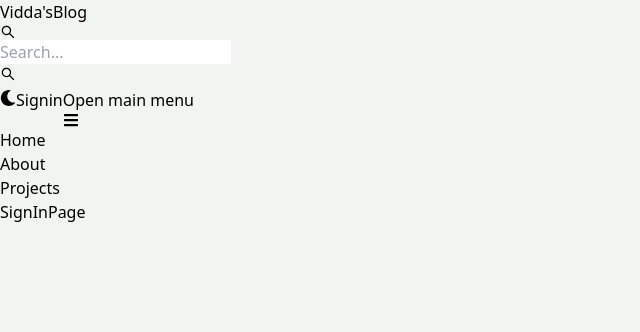
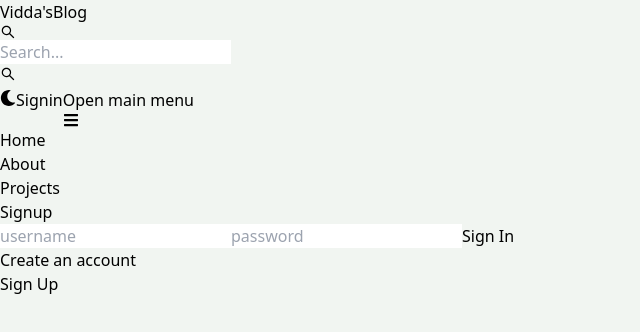
Before and after one commit to nvidda-hub/BlogApp, a React (Vite) app in the folder webapp/: page /sign-in in a window 1280 px wide. Shown: the top 332 px of the page, without its empty margins (0-640 px from the left). Built offline with nearby package versions, Linux system fonts and the light colour scheme.

Commit message:
sign in page ui

```diff
--- a/webapp/src/pages/SignIn.page.tsx
+++ b/webapp/src/pages/SignIn.page.tsx
@@ -1,6 +1,83 @@
+import axios from "axios"
+import { FormEvent, useState } from "react"
+import { Link } from "react-router-dom"
+import { Bounce, toast } from "react-toastify"
+
+interface SignInFormDataInterface {
+  username : string,
+  password : string
+}
+
 const SignInPage = () => {
+  const [loading, setLoading] = useState(false)
+  const [signInFormData, setSignInFormData] = useState<SignInFormDataInterface>({
+    username : "",
+    password : ""
+  })
+  const handleChange = (e : React.ChangeEvent<HTMLInputElement>) => {
+    setSignInFormData({...signInFormData, [e.target.id] : e.target.value})
+  }
+  const handleSignIn = async (e : FormEvent) => {
+    e.preventDefault()
+    setLoading(true)
+    try {
+      const res = await axios.post('/v1/api/auth/sign-in', signInFormData)
+      if(res.data.success){
+        toast.success(`Log in success!!`, {
+          position: "top-right",
+          autoClose: 5000,
+          hideProgressBar: false,
+          closeOnClick: true,
+          pauseOnHover: true,
+          draggable: true,
+          progress: undefined,
+          theme: "light",
+          transition: Bounce,
+          });
+      } else {
+        toast.error(`Sign in failed`, {
+          position: "top-right",
+          autoClose: 5000,
+          hideProgressBar: false,
+          closeOnClick: true,
+          pauseOnHover: true,
+          draggable: true,
+          progress: undefined,
+          theme: "light",
+          transition: Bounce,
+          });
+      }
+    } catch(error : any) {
+      const errorMessage = error?.response?.data?.message || "Internal server error"
+      toast.error(`Sign in failed | Reason : ${errorMessage}`, {
+        position: "top-right",
+        autoClose: 5000,
+        hideProgressBar: false,
+        closeOnClick: true,
+        pauseOnHover: true,
+        draggable: true,
+        progress: undefined,
+        theme: "light",
+        transition: Bounce,
+        });
+    }
+    setLoading(false)
+  }
   return (
-    <div>SignInPage</div>
+    <div className="mx-auto p-3 max-w-lg space-y-4">
+      <div className="text-3xl font-semibold text-center py-7">
+          Signup
+      </div>
+      <form className="flex flex-col gap-4 items-center" onSubmit={handleSignIn}>
+        <input type="text" placeholder="username" id="username" className="border border-gray-300 p-3 rounded-lg w-full" onChange={handleChange} value={signInFormData.username} />
+        <input type="password" placeholder="password" id="password" className="border border-gray-300 p-3 rounded-lg w-full" onChange={handleChange}  value={signInFormData.password}/>
+        <button className="p-3 bg-gray-800 text-white rounded-lg uppercase w-4/5 hover:opacity-90 disabled:bg-slate-300 disabled:cursor-not-allowed" type="submit" disabled={loading || Object.values(signInFormData).some(item => item === '')}>{loading ? 'Logging in ...' : 'Sign In'}</button>
+      </form>
+      <div className="flex flex-row space-x-2">
+        <div className="font-semibold">Create an account</div>
+        <Link to='/sign-up' className="text-blue-500">Sign Up</Link>
+      </div>
+    </div>
   )
 }
 
--- a/webapp/src/pages/SignUp.page.tsx
+++ b/webapp/src/pages/SignUp.page.tsx
@@ -74,7 +74,6 @@ const SignUpPage = () => {
         theme: "light",
         transition: Bounce,
         });
-        console.log("error :", errorMessage)
     }
     setLoading(false)
 
@@ -92,7 +91,7 @@ const SignUpPage = () => {
         <input type="text" placeholder="lastname" id="lastName" className="border border-gray-300 p-3 rounded-lg w-full" onChange={handleChange} value={signUpFromData.lastName} />
         <input type="email" placeholder="email" id="email" className="border border-gray-300 p-3 rounded-lg w-full" onChange={handleChange}  value={signUpFromData.email}/>
         <input type="password" placeholder="password" id="password" className="border border-gray-300 p-3 rounded-lg w-full" onChange={handleChange}  value={signUpFromData.password}/>
-        <button className="p-3 bg-gray-800 text-white rounded-lg uppercase w-4/5 hover:opacity-90 disabled:bg-slate-300 disabled:cursor-not-allowed" type="submit" disabled={loading}>{loading ? 'Loading ...' : 'Sign Up'}</button>
+        <button className="p-3 bg-gray-800 text-white rounded-lg uppercase w-4/5 hover:opacity-90 disabled:bg-slate-300 disabled:cursor-not-allowed" type="submit" disabled={loading || Object.values(signUpFromData).some(item => item === '')}>{loading ? 'Loading ...' : 'Sign Up'}</button>
       </form>
       <div className="flex flex-row space-x-2">
         <div className="font-semibold">Have an account?</div>
```
